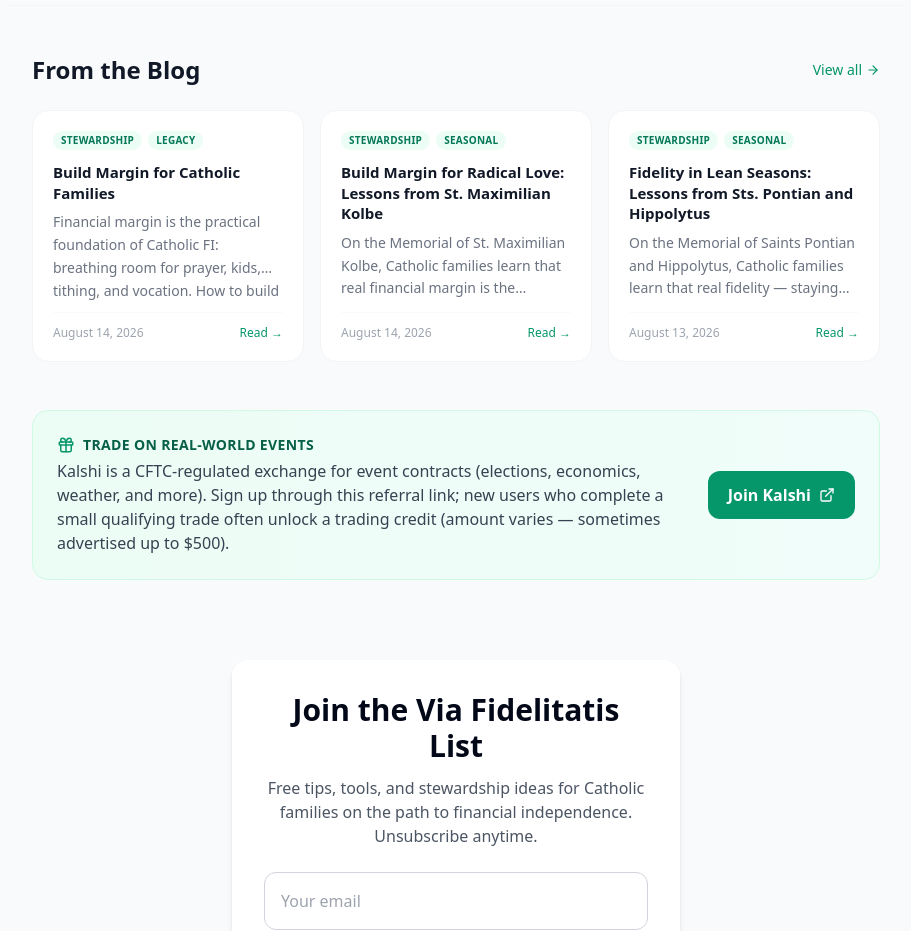
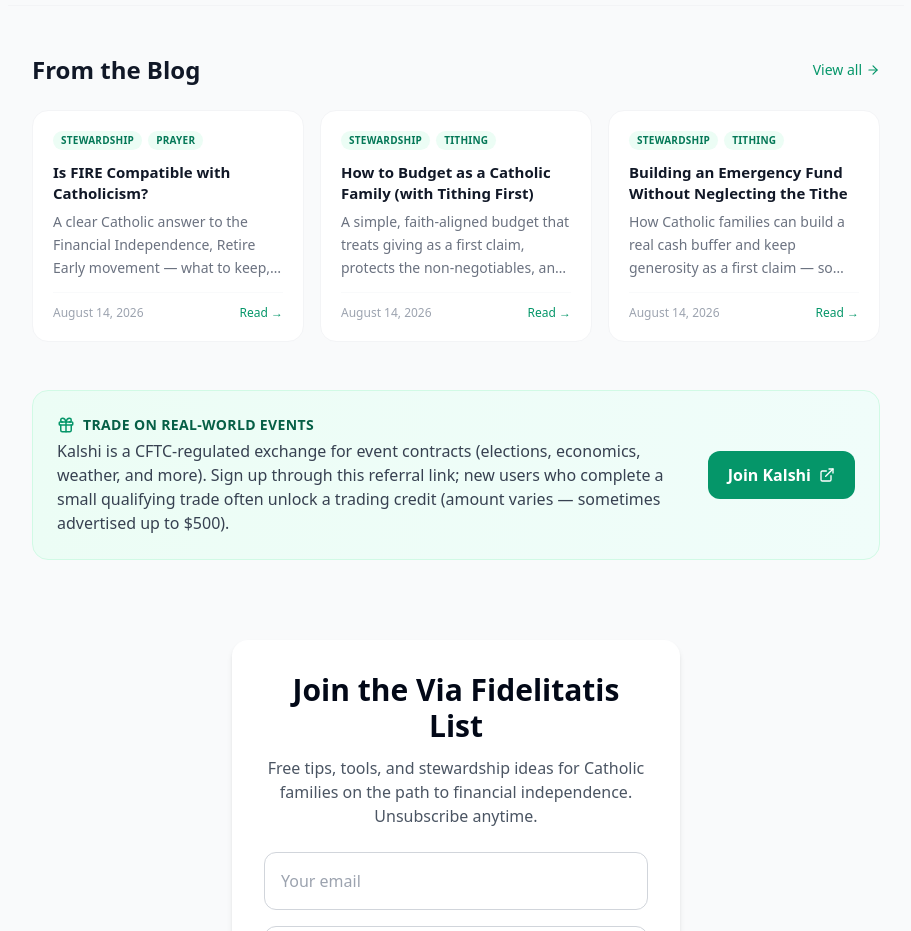
Before and after one commit to daughterpop/super-fi-calc, a React (Vite) app: page / in a window 1280 px wide. Shown: the part 1120-2051 px from the top of the page, without its empty margins (184-1095 px from the left). Built offline with nearby package versions, Linux system fonts and the light colour scheme.

Commit message:
Wire four new high-intent posts into posts.js, main.jsx routes, and sitemap

```diff
--- a/src/data/posts.js
+++ b/src/data/posts.js
@@ -1,4 +1,44 @@
 const rawPosts = [
+  {
+    title: 'Is FIRE Compatible with Catholicism?',
+    date: 'August 14, 2026',
+    dateSort: '2026-08-14',
+    excerpt: 'A clear Catholic answer to the Financial Independence, Retire Early movement — what to keep, what to leave behind, and how margin for vocation differs from the secular race to stop working.',
+    readTime: '6 min read',
+    link: '/blog/is-fire-compatible-with-catholicism',
+    tags: ['Stewardship', 'Prayer', 'Legacy'],
+    featured: true
+  },
+  {
+    title: 'How to Budget as a Catholic Family (with Tithing First)',
+    date: 'August 14, 2026',
+    dateSort: '2026-08-14',
+    excerpt: 'A simple, faith-aligned budget that treats giving as a first claim, protects the non-negotiables, and still creates the surplus that builds real financial margin for Catholic households.',
+    readTime: '6 min read',
+    link: '/blog/how-to-budget-as-a-catholic-family-with-tithing-first',
+    tags: ['Stewardship', 'Tithing', 'Couples', 'Parenting'],
+    featured: true
+  },
+  {
+    title: 'Building an Emergency Fund Without Neglecting the Tithe',
+    date: 'August 14, 2026',
+    dateSort: '2026-08-14',
+    excerpt: 'How Catholic families can build a real cash buffer and keep generosity as a first claim — so unexpected costs never force a choice between prudence and fidelity.',
+    readTime: '5 min read',
+    link: '/blog/building-an-emergency-fund-without-neglecting-the-tithe',
+    tags: ['Stewardship', 'Tithing', 'Legacy'],
+    featured: true
+  },
+  {
+    title: 'Faith-Based Investing Basics for Catholic Households',
+    date: 'August 14, 2026',
+    dateSort: '2026-08-14',
+    excerpt: 'A simple starting point for Catholic families who want their investments to serve long-term margin without turning money into an idol or ignoring moral considerations.',
+    readTime: '5 min read',
+    link: '/blog/faith-based-investing-basics-for-catholic-households',
+    tags: ['Stewardship', 'Legacy', 'Tools'],
+    featured: true
+  },
   {
     title: 'Build Margin for Catholic Families',
     date: 'August 14, 2026',
--- a/src/main.jsx
+++ b/src/main.jsx
@@ -18,6 +18,10 @@ import HowToGetStartedOnYourFiPath from './pages/how-to-get-started-on-your-fi-p
 import WhyFiForCatholics from './pages/why-fi-for-catholics.jsx';
 import BuildMarginForCatholicFamilies from './pages/build-margin-for-catholic-families.jsx';
 import TripleSavingsOnlinePurchases from './pages/triple-savings-online-purchases.jsx';
+import IsFireCompatibleWithCatholicism from './pages/is-fire-compatible-with-catholicism.jsx';
+import HowToBudgetAsACatholicFamilyWithTithingFirst from './pages/how-to-budget-as-a-catholic-family-with-tithing-first.jsx';
+import BuildingAnEmergencyFundWithoutNeglectingTheTithe from './pages/building-an-emergency-fund-without-neglecting-the-tithe.jsx';
+import FaithBasedInvestingBasicsForCatholicHouseholds from './pages/faith-based-investing-basics-for-catholic-households.jsx';
 import CatholicFamiliesLeverageAiForPrayerfulFinancialFreedomAndLastingLegacy from './pages/catholic-families-leverage-ai-for-prayerful-financial-freedom-and-lasting-legacy.jsx';
 import CatholicParentsBuildingFiLegacyWithAiAndPrayer from './pages/catholic-parents-building-fi-legacy-with-ai-and-prayer.jsx';
 import CatholicMomsDadsUseAiToBuildDebtFreeFaithFilledFamilyLegacy from './pages/catholic-moms-dads-use-ai-to-build-debt-free-faith-filled-family-legacy.jsx';
@@ -74,6 +78,10 @@ ReactDOM.createRoot(document.getElementById('root')).render(
           <Route path="/blog/how-to-get-started-on-your-fi-path" element={<HowToGetStartedOnYourFiPath />} />
           <Route path="/blog/why-fi-for-catholics" element={<WhyFiForCatholics />} />
           <Route path="/blog/build-margin-for-catholic-families" element={<BuildMarginForCatholicFamilies />} />
+          <Route path="/blog/is-fire-compatible-with-catholicism" element={<IsFireCompatibleWithCatholicism />} />
+          <Route path="/blog/how-to-budget-as-a-catholic-family-with-tithing-first" element={<HowToBudgetAsACatholicFamilyWithTithingFirst />} />
+          <Route path="/blog/building-an-emergency-fund-without-neglecting-the-tithe" element={<BuildingAnEmergencyFundWithoutNeglectingTheTithe />} />
+          <Route path="/blog/faith-based-investing-basics-for-catholic-households" element={<FaithBasedInvestingBasicsForCatholicHouseholds />} />
           <Route path="/blog/triple-savings-online-purchases" element={<TripleSavingsOnlinePurchases />} />
           <Route path="/blog/why-fi-for-everyone" element={<WhyFIForEveryone />} />
           <Route path="/blog/catholic-families-leverage-ai-for-prayerful-financial-freedom-and-lasting-legacy" element={<CatholicFamiliesLeverageAiForPrayerfulFinancialFreedomAndLastingLegacy />} />
```
